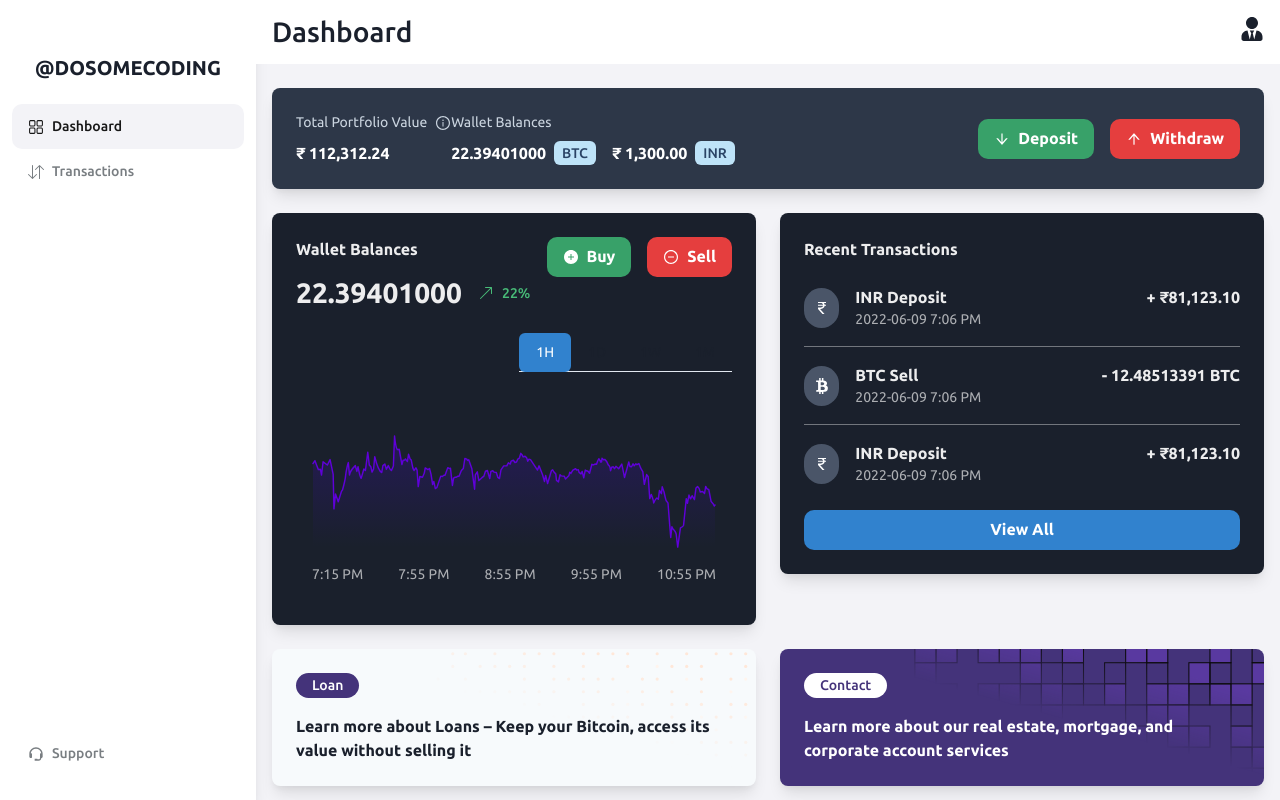
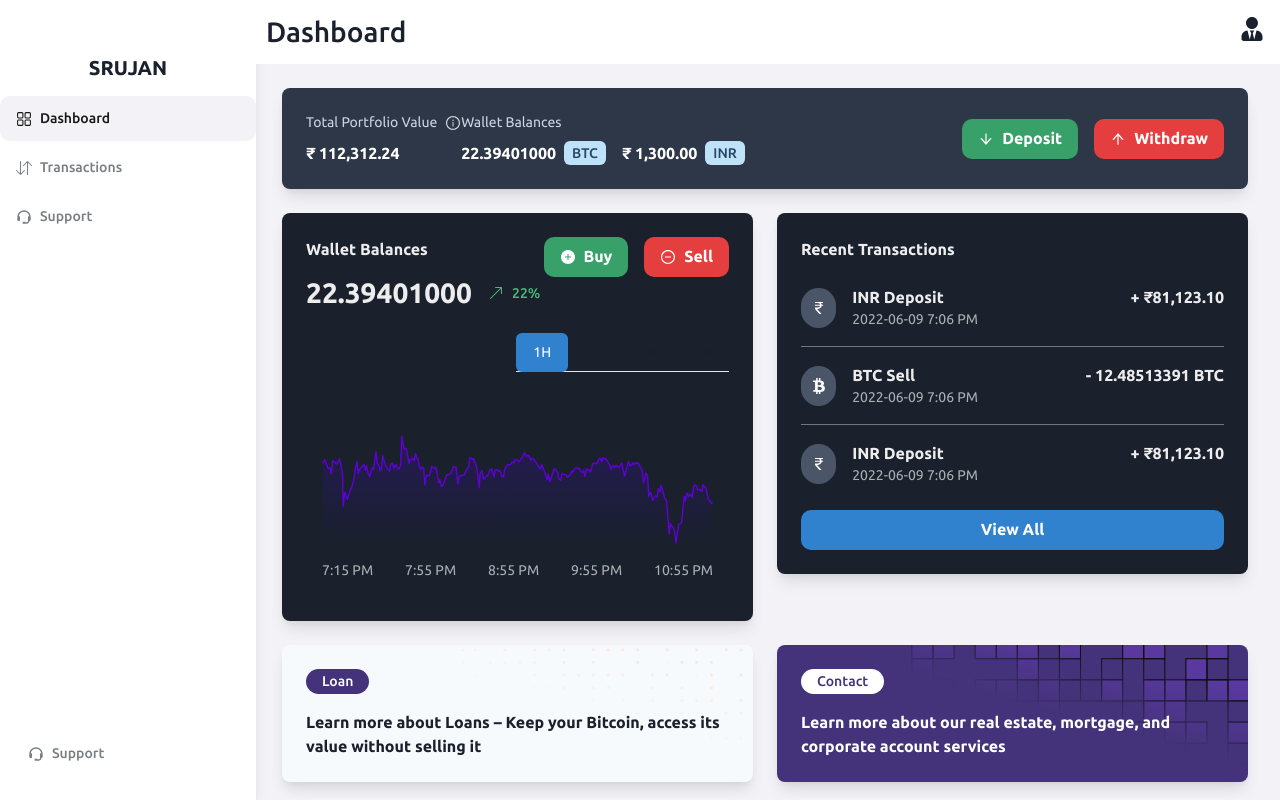
Before and after one commit to srujan0404/cryto-dashboard, a React (Vite) app: page / in a window 1280 px wide. Built offline with nearby package versions, Linux system fonts and the light colour scheme.

Commit message:
changes in the components

```diff
--- a/src/components/DashboardLayout.jsx
+++ b/src/components/DashboardLayout.jsx
@@ -8,24 +8,30 @@ const DashboardLayout = ({ title, children }) => {
   const { isOpen, onClose, onOpen } = useDisclosure();
 
   return (
-    <Flex>
-      <Box
-        display={{
-          base: "none",
-          lg: "flex",
-        }}
-      >
+    <Flex minH="100vh">
+      {/* Side Navigation - Visible on larger screens */}
+      <Box display={{ base: "none", lg: "block" }} w="250px" bg="gray.800">
         <Sidenav />
       </Box>
+
+      {/* Side Drawer - Hidden by default, visible on smaller screens */}
       <SideDrawer isOpen={isOpen} onClose={onClose} />
-      <Box flexGrow={1}>
+
+      {/* Main Content Area */}
+      <Box flex="1">
+        {/* Top Navigation Bar */}
         <TopNav title={title} onOpen={onOpen} />
+
+        {/* Main Content Container */}
         <Container
+          maxW="100%"
+          px={{ base: "4", lg: "8" }} // Adjusted padding for responsiveness
+          pt="6"
+          pb="4"
           overflowX="hidden"
           overflowY="auto"
-          h="calc(100vh - 88px)"
-          mt="6"
-          maxW="70rem"
+          minHeight="calc(100vh - 88px)" // Adjusted height calculation
+          mt={{ base: "3", lg: "0" }} // Adjusted top margin for smaller screens
         >
           {children}
         </Container>
--- a/src/components/Sidenav.jsx
+++ b/src/components/Sidenav.jsx
@@ -3,15 +3,16 @@ import { RxDashboard } from "react-icons/rx";
 import { BsArrowDownUp } from "react-icons/bs";
 import { BiSupport } from "react-icons/bi";
 import { Link, useLocation } from "react-router-dom";
+
 const Sidenav = () => {
   const location = useLocation();
 
-  console.log(location);
-
+  // Function to check if a link is active based on pathname
   const isActiveLink = (link) => {
     return location.pathname === link;
   };
 
+  // Define navigation links with icons and routes
   const navLinks = [
     {
       icon: RxDashboard,
@@ -23,27 +24,29 @@ const Sidenav = () => {
       text: "Transactions",
       link: "/transactions",
     },
+    {
+      icon: BiSupport,
+      text: "Support",
+      link: "/support",
+    },
   ];
 
   return (
     <Stack
       bg="white"
       justify="space-between"
-      boxShadow={{
-        base: "none",
-        lg: "lg",
-      }}
-      w={{
-        base: "full",
-        lg: "16rem",
-      }}
+      boxShadow="lg"
+      w={{ base: "full", lg: "16rem" }} // Adjusted width for larger screens
       h="100vh"
     >
       <Box>
-        <Heading textAlign="center" fontSize="20px" as="h1" pt="3.5rem">
-          @DOSOMECODING
+        {/* Branding/Header */}
+        <Heading textAlign="center" fontSize="20px" as="h1" pt="3.5rem" pb="4">
+          SRUJAN
         </Heading>
-        <Box mt="6" mx="3">
+
+        {/* Navigation Links */}
+        <Stack spacing="1">
           {navLinks.map((nav) => (
             <Link to={nav.link} key={nav.text}>
               <HStack
@@ -64,10 +67,11 @@ const Sidenav = () => {
               </HStack>
             </Link>
           ))}
-        </Box>
+        </Stack>
       </Box>
 
-      <Box mt="6" mx="3" mb="6">
+      {/* Support Link */}
+      <Box mt="auto" mb="6" mx="3">
         <Link to="/support">
           <HStack
             borderRadius="10px"
```
Also changed, not shown: src/pages/AnalyticsChart/AnalyticsChart.jsx (added, +28 -0 lines), src/pages/OverviewStats/OverviewStats.jsx (added, +30 -0 lines).
